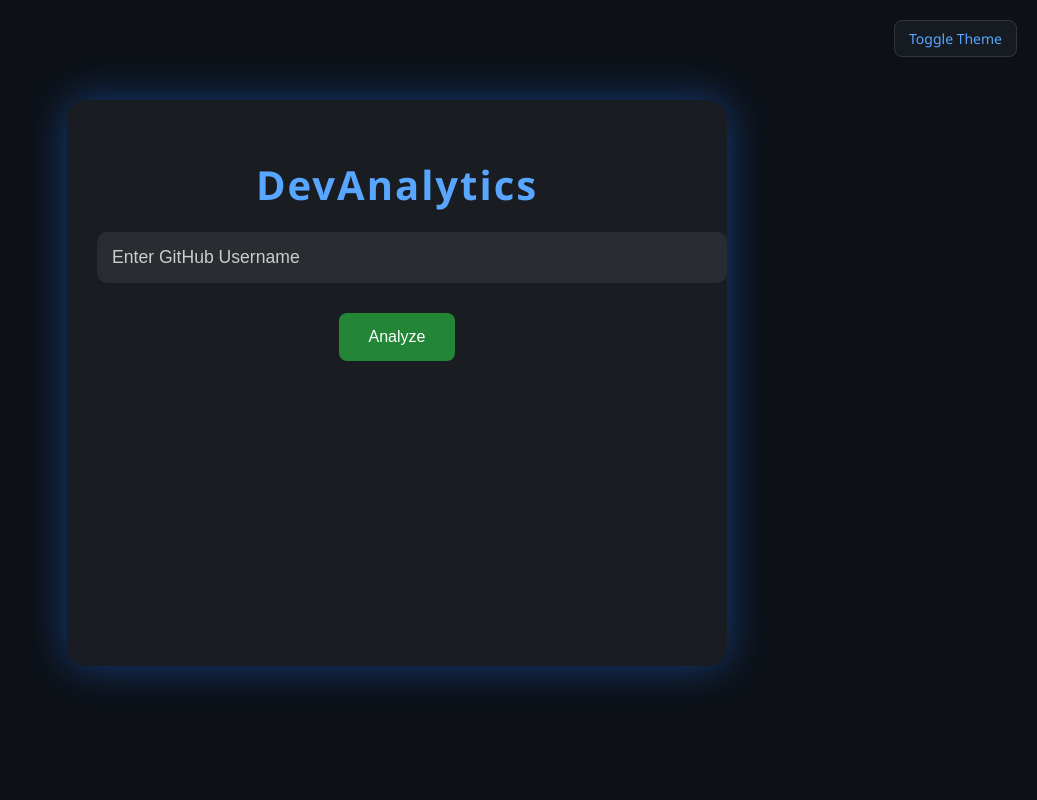
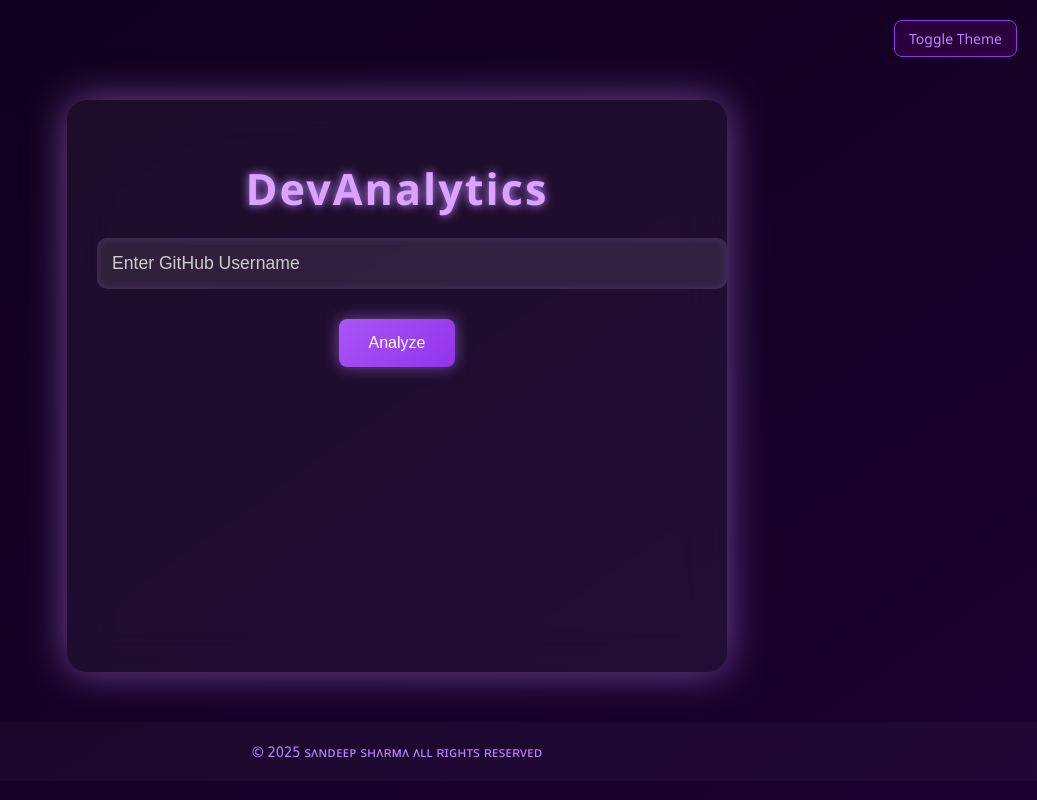
Before and after one commit to itzsandeepshrma/DevAnalytics, a plain HTML site: page index.html in a window 1280 px wide. Shown: the whole page, without its empty margins (243-1280 px from the left). Drawn offline with nearby package versions, Linux system fonts and the light colour scheme.

Commit message:
Update index.html © 𝟤𝟢𝟤𝟧 sᴧɴᴅᴇᴇᴘ sʜᴧʀᴍᴧ ᴧʟʟ ʀɪɢʜᴛs ʀᴇsᴇʀᴠᴇᴅ

```diff
--- a/index.html
+++ b/index.html
@@ -10,8 +10,8 @@
       padding: 0;
       height: 100%;
       font-family: "Segoe UI", Tahoma, Geneva, Verdana, sans-serif;
-      background: #0d1117;
-      color: white;
+      background: linear-gradient(145deg, #0f001a, #1a002f);
+      color: #f0eaff;
       overflow-x: hidden;
     }
 
@@ -21,8 +21,8 @@
       top: 0; left: 0;
       width: 100%;
       height: 100%;
-      background: radial-gradient(circle, #1f6feb55 0%, transparent 60%);
-      z-index: -1;
+      background: radial-gradient(circle at center, #c084fc33 0%, transparent 70%);
+      z-index: -2;
     }
 
     canvas.particles {
@@ -30,6 +30,7 @@
       top: 0; left: 0;
       width: 100%; height: 100%;
       z-index: -1;
+      pointer-events: none;
     }
 
     .container {
@@ -39,15 +40,16 @@
       background: rgba(255, 255, 255, 0.05);
       border-radius: 20px;
       backdrop-filter: blur(20px);
-      box-shadow: 0 0 40px #1f6feb77;
+      box-shadow: 0 0 40px #c084fc88;
       text-align: center;
     }
 
     h1 {
-      font-size: 2.5rem;
-      color: #58a6ff;
+      font-size: 2.7rem;
+      color: #d9a3ff;
       margin-bottom: 20px;
       letter-spacing: 2px;
+      text-shadow: 0 0 10px #c084fc;
     }
 
     .input-box {
@@ -61,9 +63,10 @@
       font-size: 1.1rem;
       border: none;
       border-radius: 10px;
-      background: rgba(255, 255, 255, 0.07);
+      background: rgba(255, 255, 255, 0.08);
       color: #fff;
       outline: none;
+      box-shadow: 0 0 10px #c084fc33 inset;
     }
 
     input::placeholder {
@@ -73,16 +76,17 @@
     button {
       padding: 15px 30px;
       font-size: 1rem;
-      background: #238636;
+      background: linear-gradient(135deg, #a855f7, #9333ea);
       color: white;
       border: none;
       border-radius: 8px;
       cursor: pointer;
       transition: 0.3s ease;
+      box-shadow: 0 0 15px #c084fc88;
     }
 
     button:hover {
-      background: #2ea043;
+      background: linear-gradient(135deg, #9333ea, #a855f7);
       transform: scale(1.05);
     }
 
@@ -91,7 +95,8 @@
     }
 
     .results h2 {
-      color: #58a6ff;
+      color: #e9d5ff;
+      text-shadow: 0 0 5px #c084fc88;
     }
 
     canvas#chart {
@@ -106,15 +111,15 @@
       cursor: pointer;
       font-size: 14px;
       padding: 8px 14px;
-      background: #161b22;
+      background: #2a003d;
       border-radius: 8px;
-      color: #58a6ff;
-      border: 1px solid #30363d;
+      color: #c084fc;
+      border: 1px solid #9333ea;
       transition: all 0.3s ease;
     }
 
     .toggle:hover {
-      background: #21262d;
+      background: #3d005c;
     }
   </style>
 </head>
@@ -131,6 +136,16 @@
     <canvas id="chart" width="400" height="200"></canvas>
   </div>
 
+  <!-- (everything above remains the same) -->
+
+  </script>
+
+  <!-- Footer -->
+  <footer style="text-align: center; padding: 20px; color: #c084fc; font-size: 0.9rem; background: rgba(255,255,255,0.03); margin-top: 50px;">
+    © 𝟤𝟢𝟤𝟧 sᴧɴᴅᴇᴇᴘ sʜᴧʀᴍᴧ ᴧʟʟ ʀɪɢʜᴛs ʀᴇsᴇʀᴠᴇᴅ
+  </footer>
+</body>
+</html>
   <script src="https://cdn.jsdelivr.net/npm/chart.js"></script>
   <script>
     async function getGitHubData() {
@@ -175,7 +190,7 @@
           datasets: [{
             label: 'GitHub Metrics',
             data: [data.followers, data.following, data.public_repos],
-            backgroundColor: ['#58a6ff', '#1f6feb', '#238636']
+            backgroundColor: ['#d946ef', '#a855f7', '#7e22ce']
           }]
         },
         options: {
@@ -199,8 +214,8 @@
         body.style.color = '#111';
         document.querySelector('.container').style.background = 'rgba(255,255,255,0.9)';
       } else {
-        body.style.background = '#0d1117';
-        body.style.color = '#fff';
+        body.style.background = 'linear-gradient(145deg, #0f001a, #1a002f)';
+        body.style.color = '#f0eaff';
         document.querySelector('.container').style.background = 'rgba(255,255,255,0.05)';
       }
     }
@@ -236,7 +251,9 @@
       for (let p of particles) {
         ctx.beginPath();
         ctx.arc(p.x, p.y, p.r, 0, Math.PI * 2);
-        ctx.fillStyle = '#58a6ff';
+        ctx.fillStyle = '#c084fc';
+        ctx.shadowColor = '#c084fc';
+        ctx.shadowBlur = 8;
         ctx.fill();
 
         p.x += p.dx;
@@ -252,4 +269,4 @@
     drawParticles();
   </script>
 </body>
-  </html>
+</html>
```
